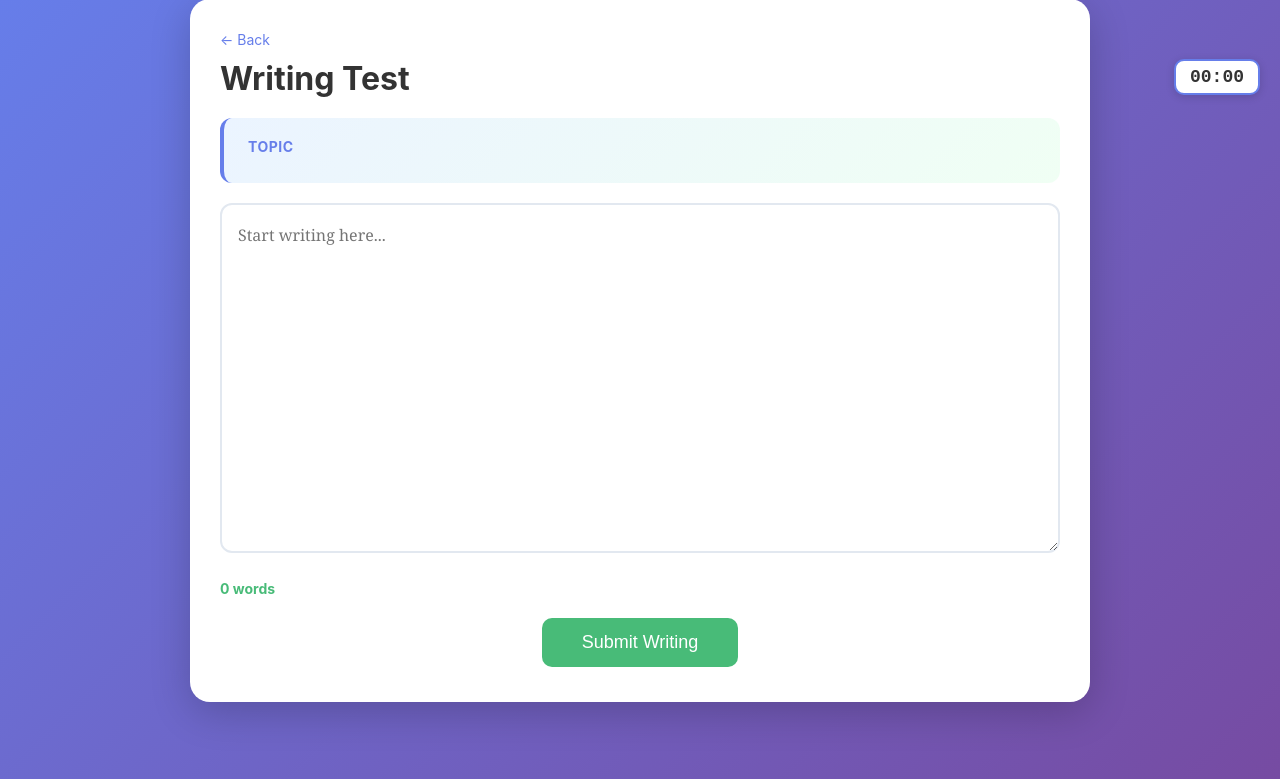
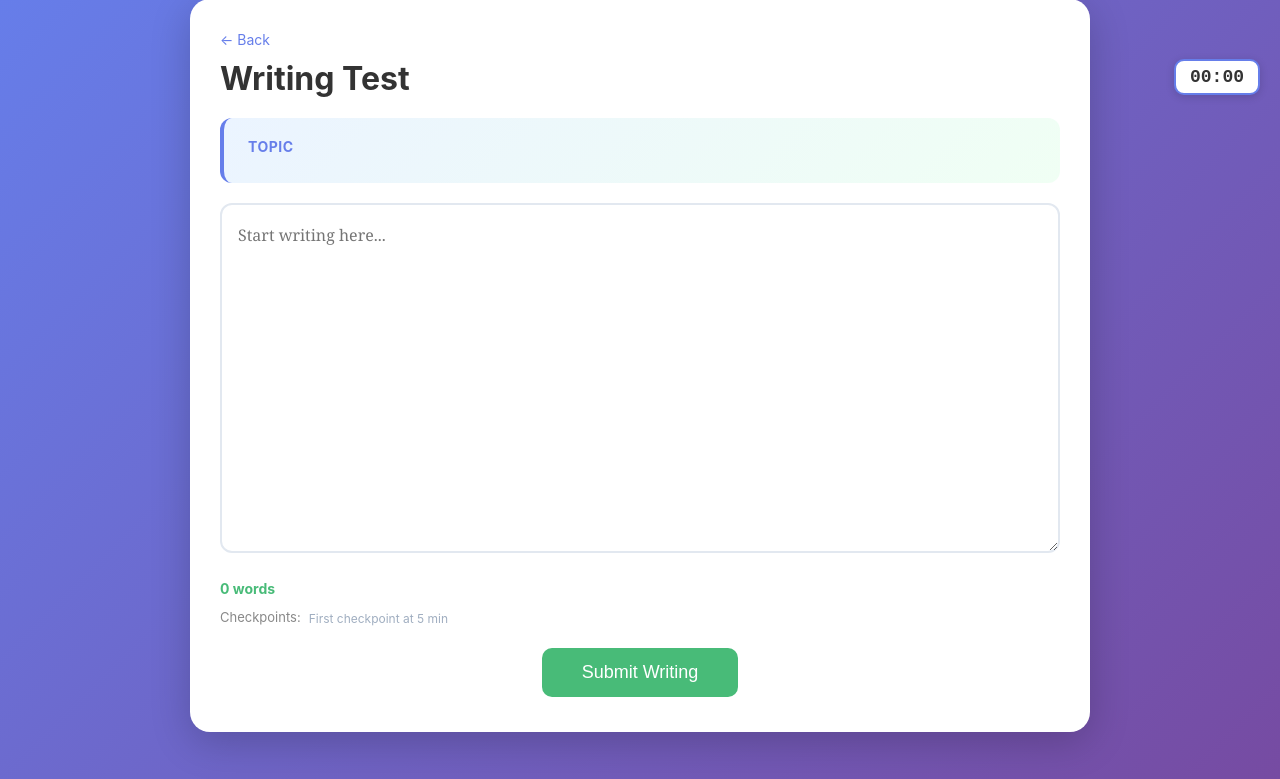
Before and after one commit to syf311/kid-verbal, a Flask app: template templates/writing_test.html in a window 1280 px wide. Shown: the part 21-800 px from the top of the page. Run offline with Flask 3, Linux system fonts and the light colour scheme; the template is opened without the code that fills it, so the values that code supplies are empty.

Commit message:
feat: add client-side auto-save and checkpoint snapshots for writing tests
Auto-save drafts to localStorage (debounced 3s + periodic 30s safety net).
Every 5 minutes, a checkpoint snapshot is saved locally (last 2 kept).
Checkpoint bar shows revert buttons with minute mark and word count.
beforeunload warning for unsaved changes. All cleared on submit.

```diff
--- a/templates/writing_test.html
+++ b/templates/writing_test.html
@@ -61,6 +61,47 @@
     @keyframes pulse { 0%,100% { opacity: 1; } 50% { opacity: 0.6; } }
     .submit-area { margin-top: 16px; text-align: center; }
     .submit-area .btn { padding: 14px 40px; font-size: 18px; }
+    .save-indicator {
+        font-size: 13px;
+        color: #999;
+        transition: color 0.3s;
+    }
+    .save-indicator.saving { color: #ed8936; }
+    .save-indicator.saved { color: #48bb78; }
+    .save-indicator.error { color: #e53e3e; }
+    .checkpoint-bar {
+        display: flex;
+        align-items: center;
+        gap: 8px;
+        margin-top: 10px;
+        flex-wrap: wrap;
+    }
+    .checkpoint-bar .label {
+        font-size: 13px;
+        color: #888;
+    }
+    .checkpoint-btn {
+        display: inline-flex;
+        align-items: center;
+        gap: 4px;
+        padding: 4px 10px;
+        font-size: 12px;
+        background: #f7fafc;
+        border: 1px solid #e2e8f0;
+        border-radius: 6px;
+        cursor: pointer;
+        color: #4a5568;
+        transition: all 0.15s;
+    }
+    .checkpoint-btn:hover {
+        background: #ebf4ff;
+        border-color: #667eea;
+        color: #667eea;
+    }
+    .checkpoint-btn .words {
+        color: #a0aec0;
+        font-size: 11px;
+    }
     .limits-info { font-size: 13px; color: #888; }
     .revision-banner {
         background: linear-gradient(135deg, #fffaf0, #fff5f5);
@@ -153,7 +194,7 @@
 </div>
 
 <div class="writing-area">
-    <textarea id="writing-input" placeholder="Start writing here..." oninput="updateWordCount(); saveDraft()">{% if previous_submission %}{{ previous_submission.writing_text }}{% endif %}</textarea>
+    <textarea id="writing-input" placeholder="Start writing here..." oninput="onInput()">{% if previous_submission %}{{ previous_submission.writing_text }}{% endif %}</textarea>
     <div class="word-count-bar">
         <div>
             <span class="word-count good" id="wordCount">0 words</span>
@@ -164,7 +205,14 @@
             </span>
             {% endif %}
         </div>
-        <div id="limitMsg" style="font-size: 13px;"></div>
+        <div style="display: flex; align-items: center; gap: 12px;">
+            <span class="save-indicator" id="saveIndicator"></span>
+            <span id="limitMsg" style="font-size: 13px;"></span>
+        </div>
+    </div>
+    <div class="checkpoint-bar" id="checkpointBar">
+        <span class="label">Checkpoints:</span>
+        <span id="checkpointList"><span style="font-size: 12px; color: #a0aec0;">First checkpoint at 5 min</span></span>
     </div>
 </div>
 
@@ -183,7 +231,19 @@ const minWords = {{ test.min_word_count }};
 const maxWords = {{ test.max_word_count }};
 let startTime = Date.now();
 let timerInterval = null;
+let submitted = false;
 const draftKey = 'writing_draft_' + testId;
+
+// --- Auto-save state ---
+let saveTimeout = null;
+let lastSavedText = '';
+const SAVE_DEBOUNCE_MS = 3000;
+const SAVE_INTERVAL_MS = 30000;
+
+// --- Checkpoint state ---
+const checkpointKey = 'writing_checkpoints_' + testId;
+const CHECKPOINT_INTERVAL_MS = 5 * 60 * 1000; // 5 minutes
+const MAX_CHECKPOINTS = 2;
 
 function updateWordCount() {
     const text = document.getElementById('writing-input').value.trim();
@@ -212,30 +272,140 @@ function updateWordCount() {
     btn.disabled = !canSubmit;
 }
 
-function saveDraft() {
+function showSaveStatus(status, message) {
+    const el = document.getElementById('saveIndicator');
+    el.className = 'save-indicator ' + status;
+    el.textContent = message;
+}
+
+function saveDraftLocal() {
     const text = document.getElementById('writing-input').value;
+    if (text === lastSavedText) return;
     localStorage.setItem(draftKey, JSON.stringify({
         text: text,
         timerStartedAt: startTime
     }));
+    lastSavedText = text;
+    showSaveStatus('saved', 'Draft saved');
+}
+
+function scheduleSave() {
+    if (saveTimeout) clearTimeout(saveTimeout);
+    saveTimeout = setTimeout(saveDraftLocal, SAVE_DEBOUNCE_MS);
+}
+
+// Periodic save every 30s as a safety net
+setInterval(() => {
+    const text = document.getElementById('writing-input').value;
+    if (text !== lastSavedText) saveDraftLocal();
+}, SAVE_INTERVAL_MS);
+
+function onInput() {
+    updateWordCount();
+    scheduleSave();
+}
+
+// --- Checkpoint functions ---
+function getCheckpoints() {
+    try {
+        return JSON.parse(localStorage.getItem(checkpointKey)) || [];
+    } catch (e) { return []; }
+}
+
+function saveCheckpoint() {
+    const text = document.getElementById('writing-input').value;
+    if (!text.trim()) return;
+    const checkpoints = getCheckpoints();
+    const elapsed = Math.round((Date.now() - startTime) / 1000);
+    const mins = Math.round(elapsed / 60);
+    const wordCount = text.trim().split(/\s+/).length;
+    // Don't save if text is same as last checkpoint
+    if (checkpoints.length > 0 && checkpoints[checkpoints.length - 1].text === text) return;
+    checkpoints.push({ text, mins, wordCount, savedAt: Date.now() });
+    // Keep only last 2
+    while (checkpoints.length > MAX_CHECKPOINTS) checkpoints.shift();
+    localStorage.setItem(checkpointKey, JSON.stringify(checkpoints));
+    renderCheckpoints();
+    showSaveStatus('saved', `Checkpoint saved (${mins}min)`);
+}
+
+function renderCheckpoints() {
+    const checkpoints = getCheckpoints();
+    const list = document.getElementById('checkpointList');
+    if (checkpoints.length === 0) {
+        list.innerHTML = '<span style="font-size: 12px; color: #a0aec0;">First checkpoint at 5 min</span>';
+        return;
+    }
+    list.innerHTML = '';
+    checkpoints.forEach((cp, i) => {
+        const btn = document.createElement('button');
+        btn.type = 'button';
+        btn.className = 'checkpoint-btn';
+        btn.innerHTML = `${cp.mins}th min <span class="words">(${cp.wordCount} words)</span>`;
+        btn.onclick = () => revertToCheckpoint(i);
+        list.appendChild(btn);
+    });
+}
+
+function revertToCheckpoint(index) {
+    const checkpoints = getCheckpoints();
+    if (index < 0 || index >= checkpoints.length) return;
+    const cp = checkpoints[index];
+    if (!confirm(`Revert to checkpoint at ${cp.mins}th min? (${cp.wordCount} words)\n\nThis will replace your current text.`)) return;
+    const textarea = document.getElementById('writing-input');
+    textarea.value = cp.text;
+    updateWordCount();
+    scheduleSave();
+    showSaveStatus('saved', `Reverted to ${cp.mins}th min`);
+}
+
+function clearCheckpoints() {
+    localStorage.removeItem(checkpointKey);
+}
+
+function startCheckpointTimer() {
+    // Calculate time until next 5-minute boundary based on startTime
+    const elapsed = Date.now() - startTime;
+    const msUntilNext = CHECKPOINT_INTERVAL_MS - (elapsed % CHECKPOINT_INTERVAL_MS);
+    // Fire at the next 5-min mark, then every 5 min after
+    setTimeout(() => {
+        saveCheckpoint();
+        setInterval(saveCheckpoint, CHECKPOINT_INTERVAL_MS);
+    }, msUntilNext);
 }
 
 function loadDraft() {
-    const raw = localStorage.getItem(draftKey);
-    if (raw) {
-        try {
-            const draft = JSON.parse(raw);
-            const textarea = document.getElementById('writing-input');
-            if (draft.text && !textarea.value.trim()) {
-                textarea.value = draft.text;
-            }
-            if (draft.timerStartedAt) startTime = draft.timerStartedAt;
-            updateWordCount();
-        } catch (e) {}
+    const textarea = document.getElementById('writing-input');
+
+    // Priority: 1) revision text (already in textarea), 2) localStorage draft
+    if (textarea.value.trim()) {
+        lastSavedText = textarea.value;
     } else {
-        saveDraft();
+        const raw = localStorage.getItem(draftKey);
+        if (raw) {
+            try {
+                const draft = JSON.parse(raw);
+                if (draft.text) textarea.value = draft.text;
+                if (draft.timerStartedAt) startTime = draft.timerStartedAt;
+            } catch (e) {}
+        }
+    }
+
+    lastSavedText = textarea.value;
+    updateWordCount();
+    if (textarea.value.trim()) {
+        showSaveStatus('saved', 'Draft loaded');
     }
 }
+
+// Warn before leaving with unsaved changes
+window.addEventListener('beforeunload', function(e) {
+    const text = document.getElementById('writing-input').value;
+    if (!submitted && text.trim() && text !== lastSavedText) {
+        e.preventDefault();
+        e.returnValue = '';
+    }
+});
 
 async function submitWriting() {
     const text = document.getElementById('writing-input').value.trim();
@@ -261,7 +431,9 @@ async function doSubmit() {
         });
         const data = await res.json();
         if (res.ok) {
+            submitted = true;
             localStorage.removeItem(draftKey);
+            clearCheckpoints();
             window.location.href = `/child/${childId}/writing-test/${testId}/review`;
         } else {
             alert(data.error || 'Failed to submit');
@@ -321,6 +493,8 @@ function startTimer() {
 }
 
 loadDraft();
+renderCheckpoints();
+startCheckpointTimer();
 startTimer();
 </script>
 {% endblock %}
```
Also changed, not shown: context/backlog.md (+2 -0 lines), context/current_state.md (+6 -4 lines), context/decisions.md (+6 -0 lines), context/tasks/Claude.md (added, +5 -0 lines), context/tasks/task_003_kid_writing_auto_save.md.md (added, +19 -0 lines).
